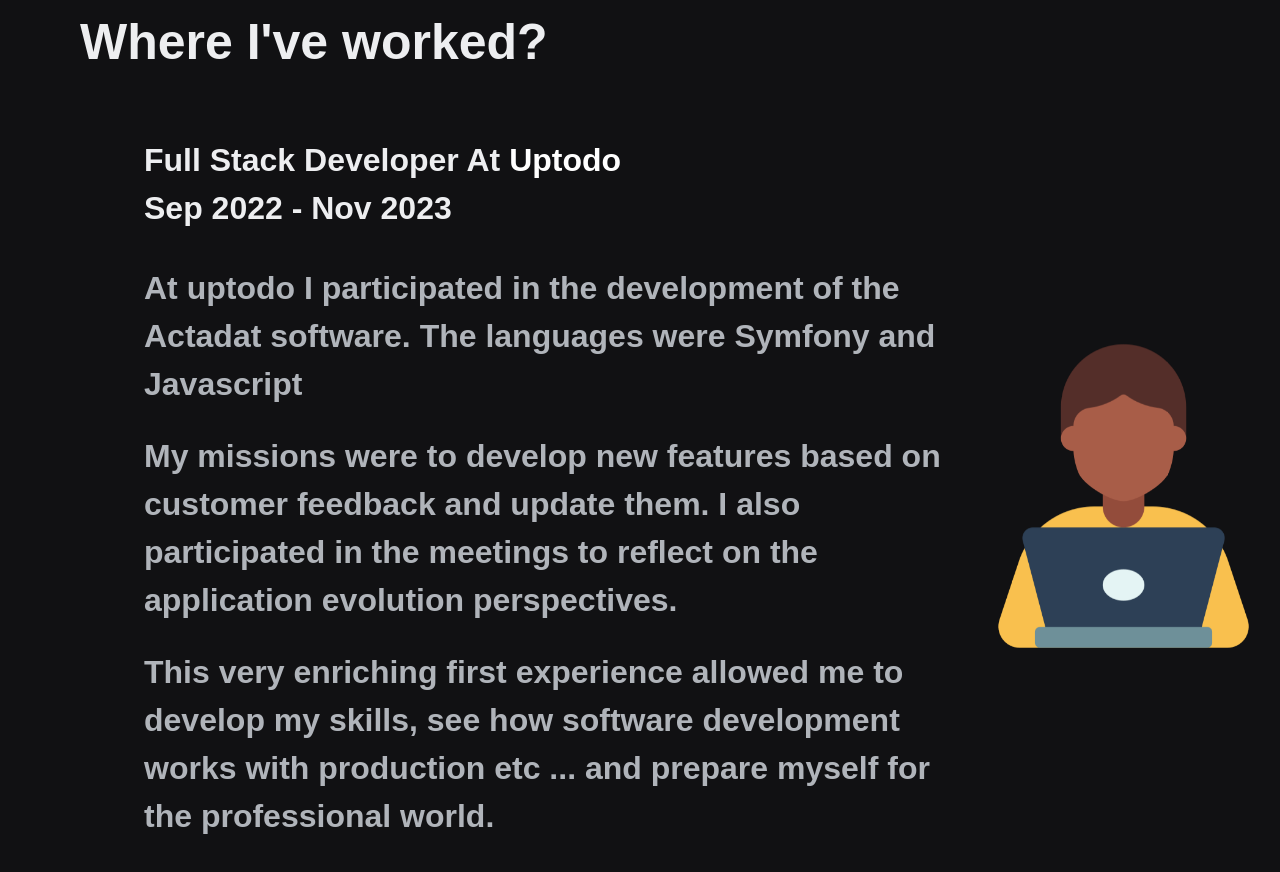
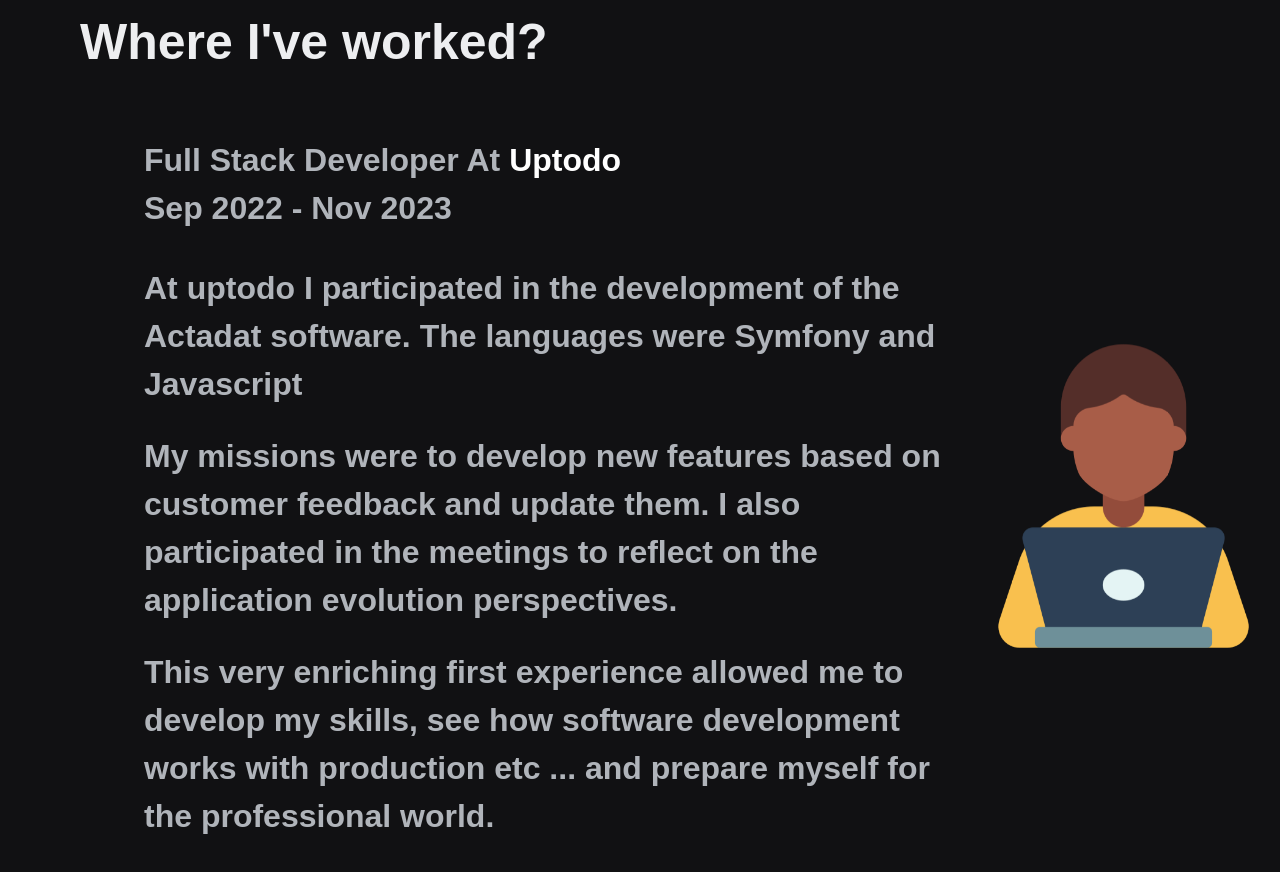
Before and after one commit to M-ams/Portfolio, a Next.js app: page /about-me in a window 1280 px wide. Shown: the part 1140-2012 px from the top of the page. Built offline with nearby package versions, Linux system fonts and the light colour scheme.

Commit message:
color text fix

```diff
--- a/pages/about-me.tsx
+++ b/pages/about-me.tsx
@@ -237,8 +237,7 @@
           mx={{ base: "auto", md: "auto", lg: "", xl: "" }}
           className="cssanimation sequence fadeInBottom font-semibold"
         >
-          <Flex flexDirection={"column"}
-          color={"brand.text2"}>
+          <Flex flexDirection={"column"}>
             <Text>Full Stack Developer At <Link
               href={"https://www.uptodo.fr/"}
               target="_blank"
```
